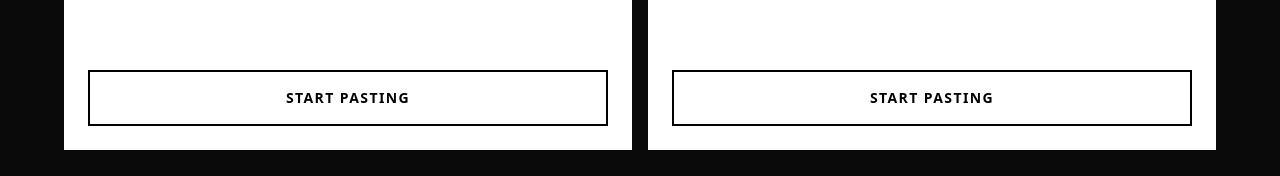
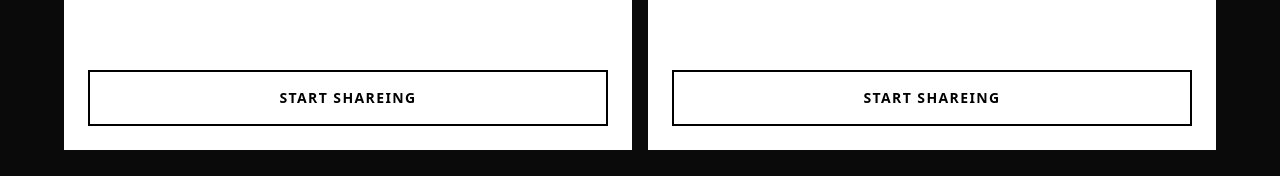
Before and after one commit to ariandesu/shareflow, a React (Vite) app: page / in a window 1280 px wide. Shown: the part 596-772 px from the top of the page. Built offline with nearby package versions, Linux system fonts and the light colour scheme.

Commit message:
update homepage button to Start Shareing

```diff
--- a/src/pages/Home.tsx
+++ b/src/pages/Home.tsx
@@ -306,7 +306,7 @@ export function Home() {
             animate={{ opacity: 1, y: 0 }}
             className="text-[42px] sm:text-[72px] font-black leading-[1.1] tracking-tighter uppercase mb-4"
           >
-            Utility<br/>
+            Utility<br />
             <span className="bg-white text-black px-3 py-0.5 mt-1 inline-block">Universe</span>
           </motion.h1>
           <motion.p
@@ -357,7 +357,7 @@ export function Home() {
                   <p className="text-black/60 text-sm mt-2 font-medium light-theme-text-muted">{tool.description}</p>
                 </div>
                 <div className="mt-8 w-full py-4 border-2 border-black font-black text-center uppercase text-sm tracking-widest group-hover:bg-black group-hover:text-white transition-colors light-theme-btn">
-                  Start Pasting
+                  Start Shareing
                 </div>
               </Link>
             </motion.div>
@@ -385,9 +385,9 @@ export function Home() {
                   >
                     <div className="mb-4">
                       {React.isValidElement(tool.icon) && tool.icon.type !== 'div' ? (
-                         <div className="w-10 h-10 border border-white/20 flex items-center justify-center">
-                           {tool.icon}
-                         </div>
+                        <div className="w-10 h-10 border border-white/20 flex items-center justify-center">
+                          {tool.icon}
+                        </div>
                       ) : (
                         tool.icon
                       )}
```
